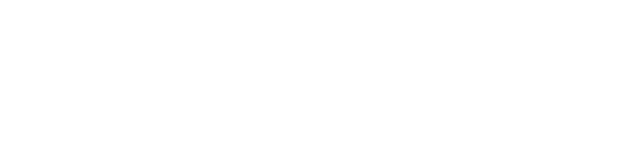
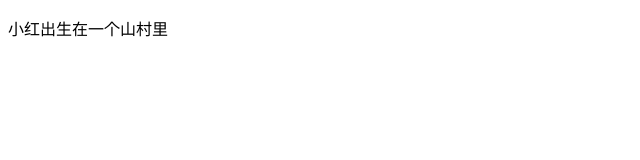
Before and after one commit to shuijianying/good, a plain HTML site: page index.html in a window 1280 px wide. Shown: the whole page, without its empty margins (0-640 px from the left). Drawn offline with Linux system fonts and the light colour scheme.

Commit message:
Update index.html

```diff
--- a/index.html
+++ b/index.html
@@ -4,4 +4,7 @@
 <meta charset="utf-8">
 <title>超级飞侠</title>
 </head>
+  <body>
+    <p>小红出生在一个山村里</p>
+  </body>
 </html>
```
